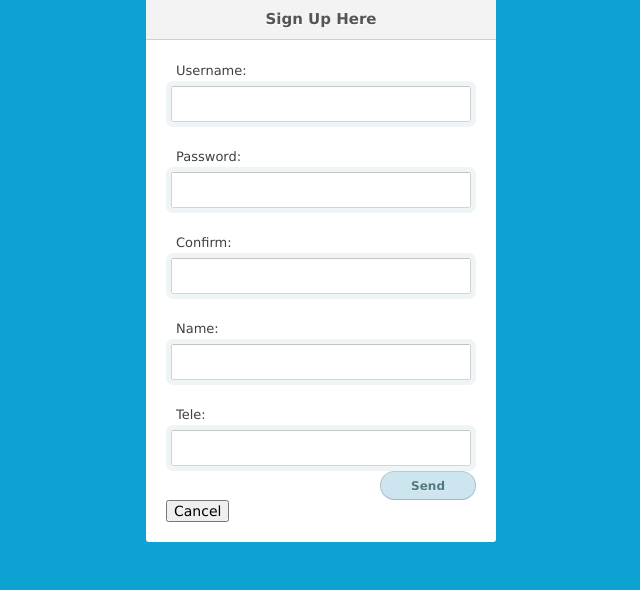
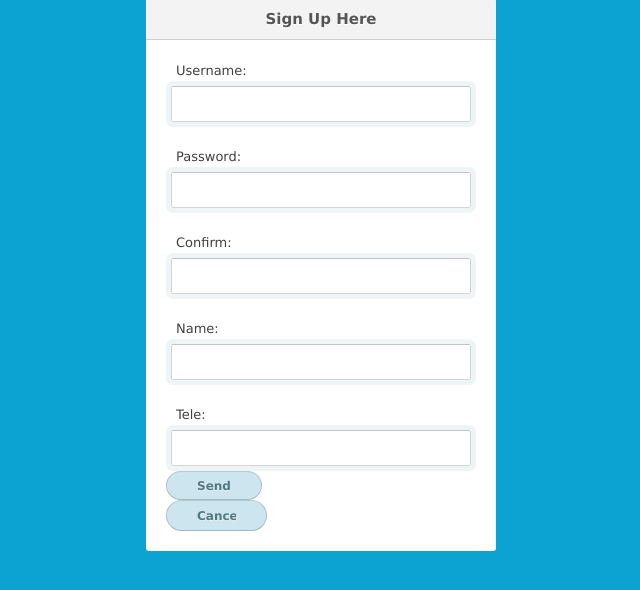
Before and after one commit to xmxurey/3002, a PHP site: page /Register.html in a window 1280 px wide. Shown: the part 131-721 px from the top of the page, without its empty margins (319-959 px from the left). Run offline with PHP 8.4, Linux system fonts and the light colour scheme.

Commit message:
register Correction

```diff
--- a/Register.html
+++ b/Register.html
@@ -25,8 +25,7 @@
 		alert("Different confirmation password");
 		return false;
 	}
-
-	}
+}
 	</script>
 
 
@@ -42,8 +41,8 @@
           <p><label>Confirm: &nbsp;&nbsp;</label><input type="password" name="password2" id="password2"></p>
           <p><label>Name: &nbsp;&nbsp;&nbsp;&nbsp;</label><input type="text" name="namefield" id="namefield"></p>
           <p><label>Tele: </label><br><input align ="right" type="text" name="tele" id="tele"></p>
-          <a href="login.html"><p class="submit"> <input value="Send" type="submit"></p>
-          <a href="login.html"><p class="final"><input value="Cancel" type="reset"> </p>
+          <a href="login.html"><p > <input value="Send" type="submit"></p>
+          <a href="login.html"><p ><input value="Cancel" type="final"> </p>
         </form>
       </div>
     </section>
--- a/login.css
+++ b/login.css
@@ -129,13 +129,13 @@ input[type=submit] {
   border-radius: 16px;
   outline: 0;
   }
-  input[type=final] {
+input[type=final] {
+  text-align: center;
   padding: 0 30px;
+  width: 39px;
   height: 29px;
   font-size: 12px;
   font-weight: bold;
-  float: right;
-  position: relative;
   color: #527881;
   text-shadow: 0 1px #e3f1f1;
   background: #cde5ef;
```
